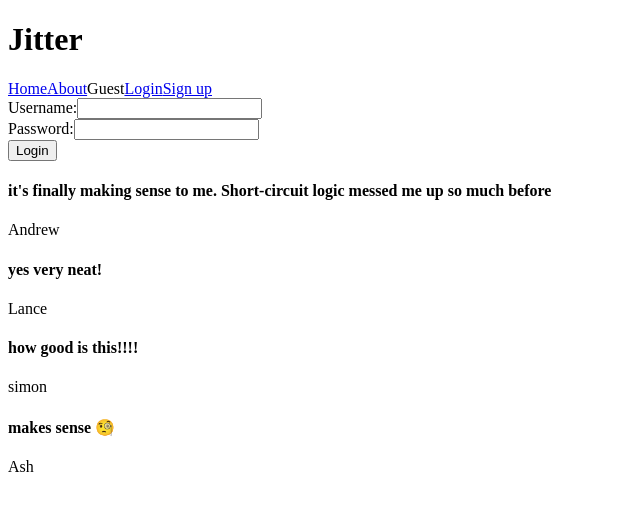
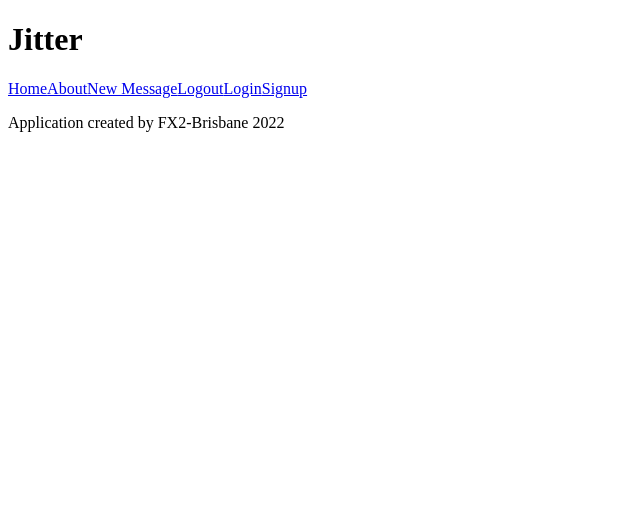
Before and after one commit to AnderDevitt/jitter2, a React (Create React App) app: page /about in a window 1280 px wide. Shown: the top 510 px of the page, without its empty margins (0-640 px from the left). Built offline with nearby package versions, Linux system fonts and the light colour scheme.

Commit message:
routing and nav work for basics

```diff
--- a/package.json
+++ b/package.json
@@ -8,6 +8,7 @@
     "@testing-library/user-event": "^7.2.1",
     "react": "^18.2.0",
     "react-dom": "^18.2.0",
+    "react-router-dom": "^6.3.0",
     "react-scripts": "5.0.1"
   },
   "scripts": {
--- /dev/null
+++ b/src/components/About.js
@@ -0,0 +1,9 @@
+const About = () => {
+  return (
+    <>
+      <p>Application created by FX2-Brisbane 2022</p>
+    </>
+  )
+}
+
+export default About
--- a/src/components/App.js
+++ b/src/components/App.js
@@ -4,6 +4,9 @@ import LoginForm from './LoginForm'
 import MessageForm from './MessageForm'
 import Messages from './Messages'
 import initialMessageList from '../data/message-list.json'
+import { BrowserRouter as Router, Route, Routes, Navigate } from 'react-router-dom'
+import About from './About'
+import NotFound from './NotFound'
 
 const App = () => {
   const [loggedInUser, setLoggedInUser] = useState("")
@@ -38,12 +41,26 @@ const App = () => {
   return (
     <div >
           <h1>Jitter</h1>
-          <Navigation loggedInUser={loggedInUser} activateUser={activateUser} />
-          { !loggedInUser ?
+
+          {/* { !loggedInUser ?
             <LoginForm activateUser={activateUser} />
             :
             <MessageForm loggedInUser={loggedInUser} addMessage={addMessage} />}
-          <Messages messageList={messageList} />
+          <Messages messageList={messageList} /> */}
+
+          {/* Wrap all the components involved in the app's routing */}
+          <Router>
+            <Navigation loggedInUser={loggedInUser} activateUser={activateUser} />
+            <Routes>
+              <Route path="/" element={<Navigate to="messages" replace/>} />
+              <Route path="messages" element={<Messages messageList={messageList} />} />
+              <Route path="about" element={<About />} />
+              <Route path="login" element={<LoginForm activateUser={activateUser} />} />
+
+              <Route path="*" element={<NotFound />} /> {/*for everything else routes render NotFound component*/}
+            </Routes>
+
+          </Router>
     </div>
   )
 }
--- a/src/components/Navigation.js
+++ b/src/components/Navigation.js
@@ -1,3 +1,5 @@
+import { Link } from "react-router-dom"
+
 const Navigation = ({loggedInUser, activateUser}) => {
 
     // when logout is clicked this will prevent page rerender and wipe the active user
@@ -8,20 +10,13 @@ const Navigation = ({loggedInUser, activateUser}) => {
 
     return (
         <nav>
-            <a href="/">Home</a>
-            <a href="/">About</a>
-            { loggedInUser ?
-                <>
-                    {loggedInUser}
-                    <a href="/" onClick={logout}>Log out</a>
-                </>
-                :
-                <>
-                    Guest
-                    <a href="/">Login</a>
-                    <a href="/">Sign up</a>
-                </>
-            }
+            <Link to="/messages">Home</Link>
+            <Link to="/about">About</Link>
+            <Link to="/messages/new">New Message</Link>
+            {loggedInUser}
+            <Link to="/messages" onClick={logout}>Logout</Link>
+            <Link to="/login">Login</Link>
+            <Link to="/login">Signup</Link>
         </nav>
     )
 }
--- /dev/null
+++ b/src/components/NotFound.js
@@ -0,0 +1,10 @@
+const NotFound = () => {
+  return (
+    <>
+      <p>Error</p>
+      <p>Sorry, this page was not found</p>
+    </>
+  )
+}
+
+export default NotFound
```
Also changed, not shown: src/components/clipboard.js (added, +17 -0 lines), 1 other file (tests, documents, lock files or other folders).
